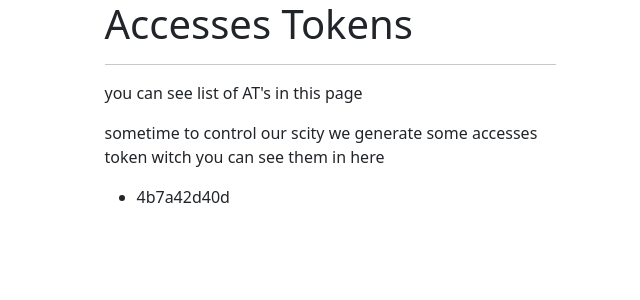
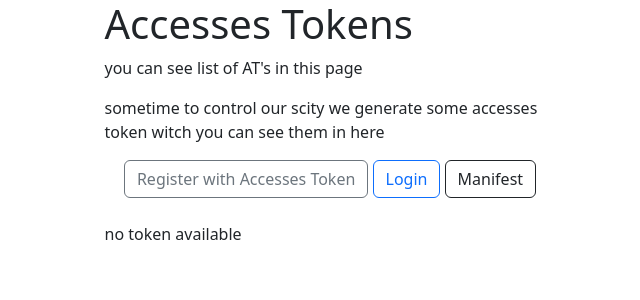
Before and after one commit to obeidarash/scam, a Django app: page /at in a window 1280 px wide. Shown: the top 300 px of the page, without its empty margins (310-950 px from the left). Run offline with Django 4.2, Linux system fonts and the light colour scheme; data comes from the database, SQL or seed files in the repository; both versions use the stored data as it was after the commit; parts of the project's set-up code (start-up, migrations or seed data) failed here and were passed over; some libraries are stand-ins or nearby versions.

Commit message:
update at.heml page

```diff
--- a/access_token/views.py
+++ b/access_token/views.py
@@ -1,13 +1,12 @@
+from django.contrib.auth.decorators import login_required
 from django.shortcuts import render, redirect
-from django.contrib.auth.decorators import login_required
+from django.contrib import messages
 from .models import AccessToken
 import uuid
-from access_token.models import AccessToken
-from django.contrib import messages
 
 
 def at(request):
-    at_list = AccessToken.objects.filter(by_superuser=True)
+    at_list = AccessToken.objects.filter(by_superuser=True, is_used=False)
     print(at_list)
     context = {
         'at_list': at_list,
--- a/templates/at/at.html
+++ b/templates/at/at.html
@@ -15,11 +15,19 @@
         <div class="col col-lg-2"></div>
         <div class="col-md-5">
             <h1>Accesses Tokens</h1>
-            <hr>
+
             <p>you can see list of AT's in this page</p>
             <p>sometime to control our scity we generate some accesses token
                 witch you can see them in here</p>
             <p></p>
+            <div class="text-center">
+                <a class="btn btn-outline-secondary" href="{% url 'users:signup' %}">Register with Accesses
+                    Token</a>
+                <a class="btn btn-outline-primary" href="{% url 'users:login' %}">Login</a>
+                <a class="btn btn-outline-dark" href="{% url 'core:manifest' %}">Manifest</a>
+            </div>
+
+            <br>
 
             {% if at_list %}
                 <ul>
```
Also changed, not shown: db.sqlite3.
